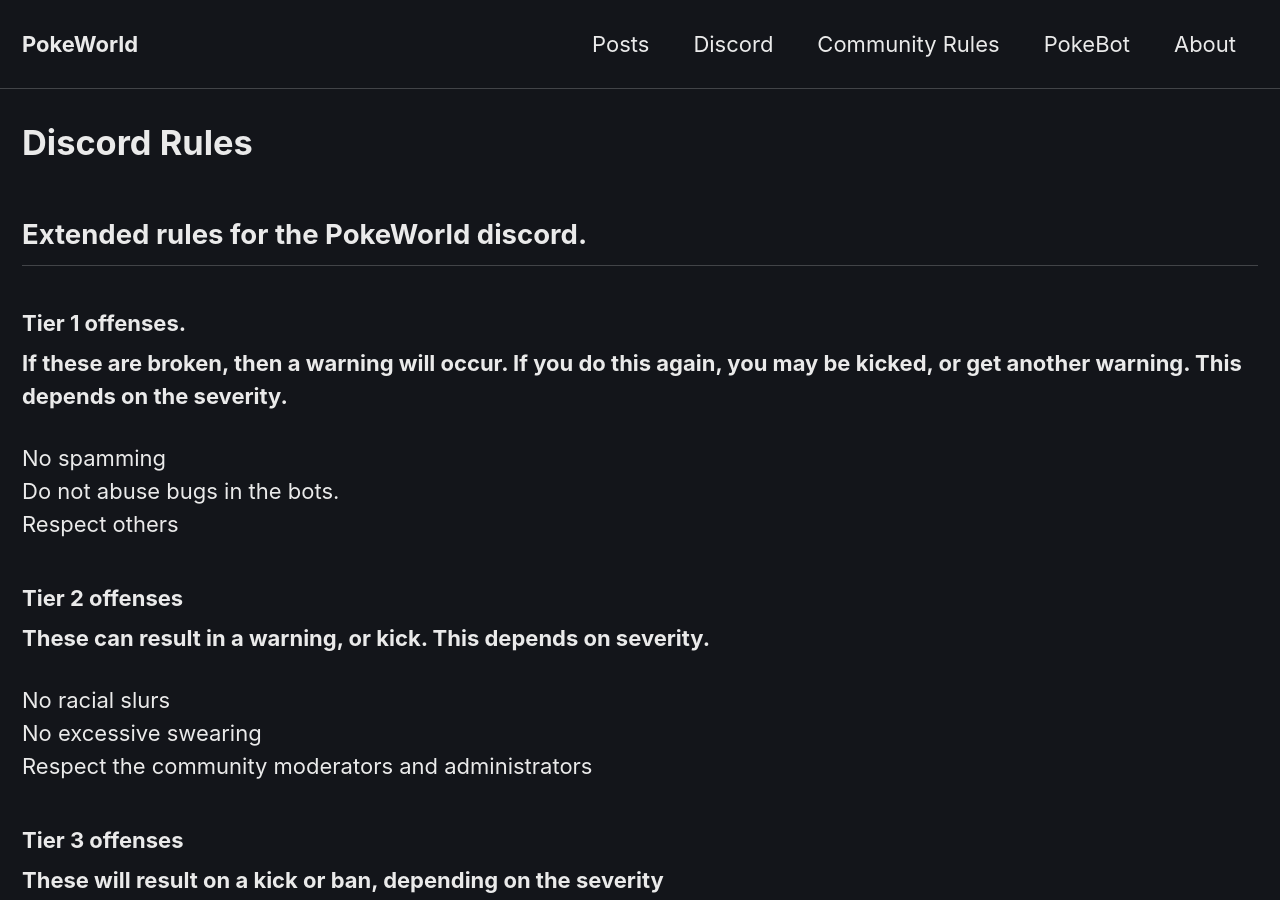
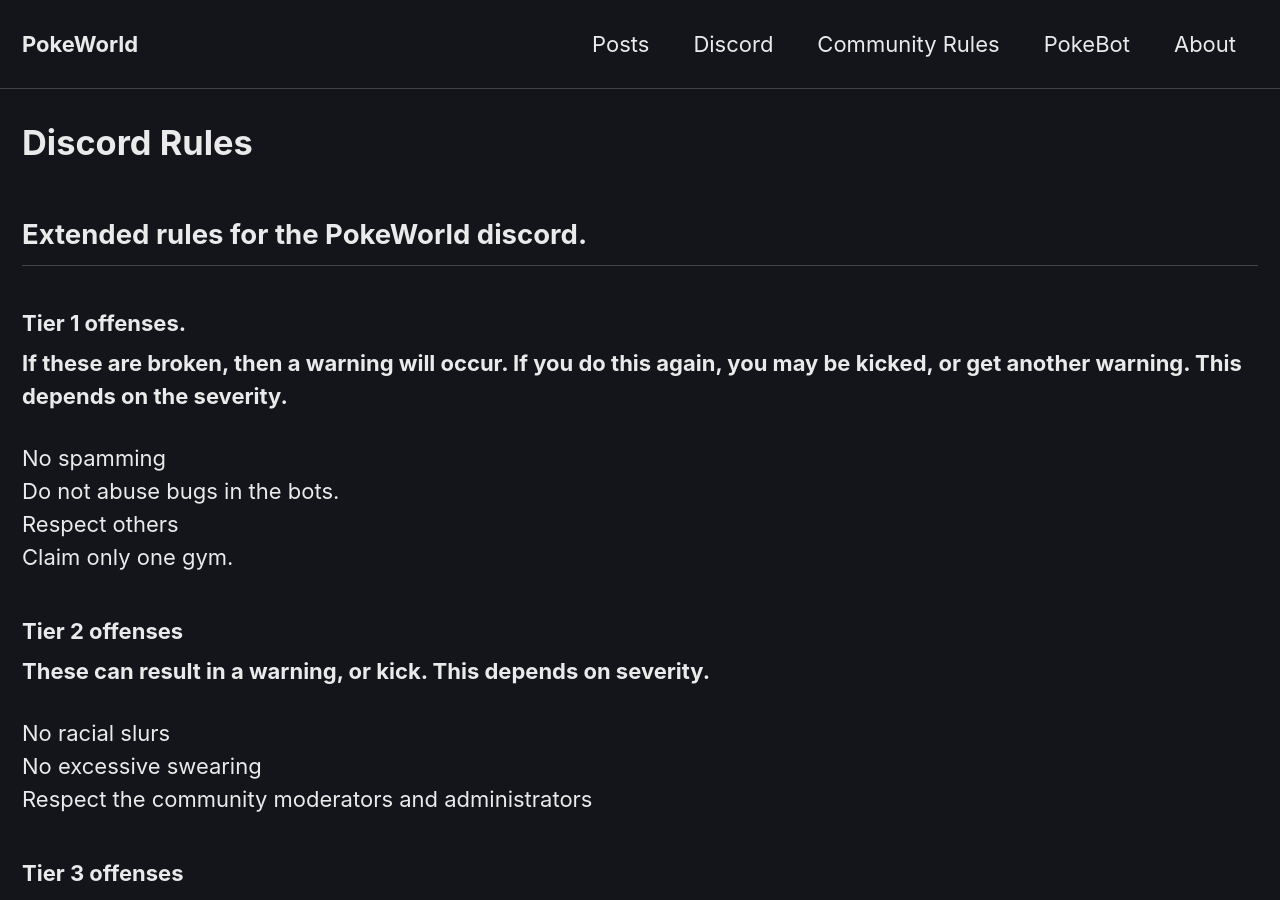
Before and after one commit to UniverseDevGroup/pokeworld-website, a Jekyll site: the page built from _pages/rules.html, in a window 1280 px wide and 900 px high. Built offline with Jekyll 4.4.1, drawn with Linux system fonts in a browser that asks for light colours; cached includes are drawn as plain includes; nearby versions of some CDN libraries.

Commit message:
Added a rule in tier 1

```diff
--- a/_pages/rules.html
+++ b/_pages/rules.html
@@ -8,7 +8,7 @@
     <h2>Extended rules for the PokeWorld discord.</h2>
     <h3>Tier 1 offenses.</h3>
     <p><b>If these are broken, then a warning will occur. If you do this again, you may be kicked, or get another warning. This depends on the severity.</b></p>
-    <p>No spamming<br>Do not abuse bugs in the bots.<br>Respect others</p>
+    <p>No spamming<br>Do not abuse bugs in the bots.<br>Respect others<br>Claim only one gym.</p>
     <h3>Tier 2 offenses</h3>
     <p><b>These can result in a warning, or kick. This depends on severity.</b></p>
     <p>No racial slurs<br>No excessive swearing<br>Respect the community moderators and administrators</p>
```
